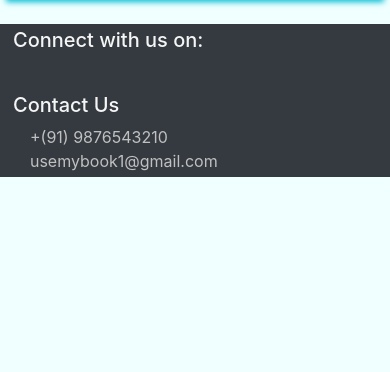
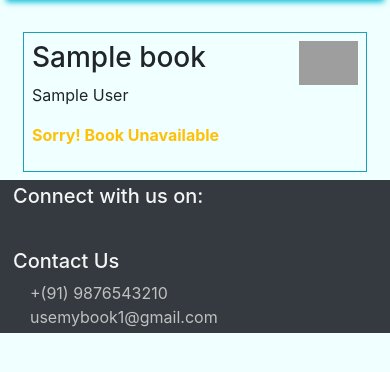
Before and after one commit to snehageorge25/Mini-Project, a Flask app: template templates/cart.html in a window 390 px wide. Shown: the part 82-454 px from the top of the page. Run offline with Flask 2, Linux system fonts and the light colour scheme; the template is opened without the code that fills it: most values are stand-ins (such as "Sample title", 1, 10 or a date in 2020); some libraries are stand-ins or nearby versions; some web fonts are replaced; grey boxes are pictures that could not be loaded.

Commit message:
Cart changes

```diff
--- a/app.py
+++ b/app.py
@@ -159,10 +159,6 @@ def search():
     searched_books = cursor.fetchall()
     return render_template('search.html', books=searched_books)
 
-@app.route('/cart')
-@login_required
-def cart():
-    return render_template('cart.html')
 
 @app.route('/categories/<branch_name>/')
 @login_required
@@ -245,11 +241,39 @@ def sold_books():
 @app.route('/view/<book_id>/')
 @login_required
 def view(book_id):
+    print(book_id)
     book = f'SELECT * FROM `books` WHERE `book_id`="{book_id}"'
     cursor = conn.cursor(dictionary=True)
     cursor.execute(book)
     curr_book = cursor.fetchone()
     return render_template('view.html', book=curr_book)
+
+
+@app.route('/addbook_to_cart/<book_id>/')
+@login_required
+def addbook_to_cart(book_id):
+    if 'cart' in session:
+        cart_list = session['cart']
+        cart_list.append(book_id)
+        cart_list = list(set(cart_list))
+        session['cart'] = cart_list
+    else:
+        cart_list = [book_id]
+        session['cart'] = cart_list
+    flash('Book added to cart!', 'success')
+    return redirect(url_for('view', book_id=book_id))
+
+
+@app.route('/cart')
+@login_required
+def cart():
+    cart = session['cart']
+    cart_string = "'"+ "','".join(cart) + "'"
+    cart_query = f'SELECT * FROM `books` WHERE `book_id` IN ({cart_string})'
+    cursor = conn.cursor(dictionary=True)
+    cursor.execute(cart_query)
+    books = cursor.fetchall()
+    return render_template('cart.html', books=books)
 
 
 @app.route('/logout', methods=['GET','POST'])
@@ -258,6 +282,7 @@ def logout():
     flash('Logged out Successfully!','warning')
     session.pop('logged_in')
     session.pop('id')
+    session.pop('cart')
     return redirect(url_for('login'))
 
 
--- a/templates/cart.html
+++ b/templates/cart.html
@@ -1,5 +1,37 @@
 {% extends "base.html" %}
-{% block title %} UseMyBook {% endblock %}
+{% block title %} UseMyBook | Cart {% endblock %}
 
 {% block body %}
+<div class="container">
+
+
+{% if books %}
+{% for book in books %}
+<div class="border border-info p-2 m-2">
+    <div class="row">
+        <div class="col-9 col-md-8 col-lg-10 ">
+            <h3>{{ book['book_name'] }}</h3>
+            <p>{{ book['book_author'] }}</p>
+            {% if book['book_available'] %}
+            <p class="text-success"> <b>Book Available</b> </p>
+            {% else %}
+            <p class="text-warning"><b>Sorry! Book Unavailable</b> </p>
+            {% endif %}
+        </div>
+        <div class="col-3 col-md-4 col-lg-2">
+            <img class="img-fluid mr-auto" src="/static/book_images/{{ book['image_id'] }}" alt="Book Image">
+        </div>
+    </div>
+</div>
+{% endfor %}
+{% else %}
+<div class="border border-info p-2 m-2">
+    Oops... Your cart is empty!
+    <br>
+    <a href="{{ url_for('buy_books') }}">Click here</a> to continue shopping
+</div>
+{% endif %}
+
+
+</div>
 {% endblock %}
--- a/templates/view.html
+++ b/templates/view.html
@@ -25,8 +25,8 @@
         <h5><b> Discounted Price:</b> <i class="fas fa-rupee-sign"></i>{{ book['discounted_price'] }}</h5>
         </p>
         <a href="/view/{{ book['book_id'] }}" class="btn btn-success">BUY NOW</a>
-        <a href="/cart/{{ book['book_id'] }}" class="btn btn-success">ADD TO CART</a>
-        </div>
+        <a href="{{ url_for('addbook_to_cart', book_id=book['book_id']) }}" class="btn btn-success">ADD TO CART</a>
+      </div>
     </div>
   </div>
 </div>
```
